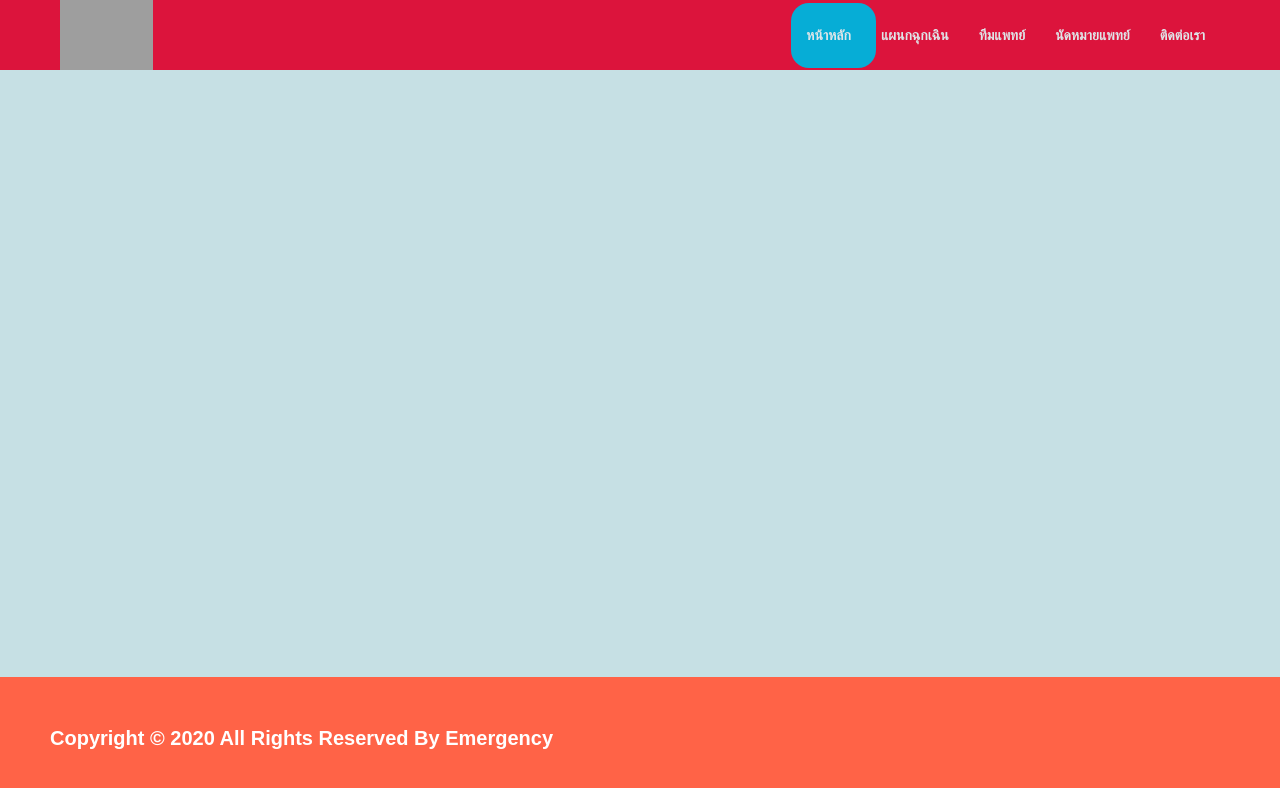
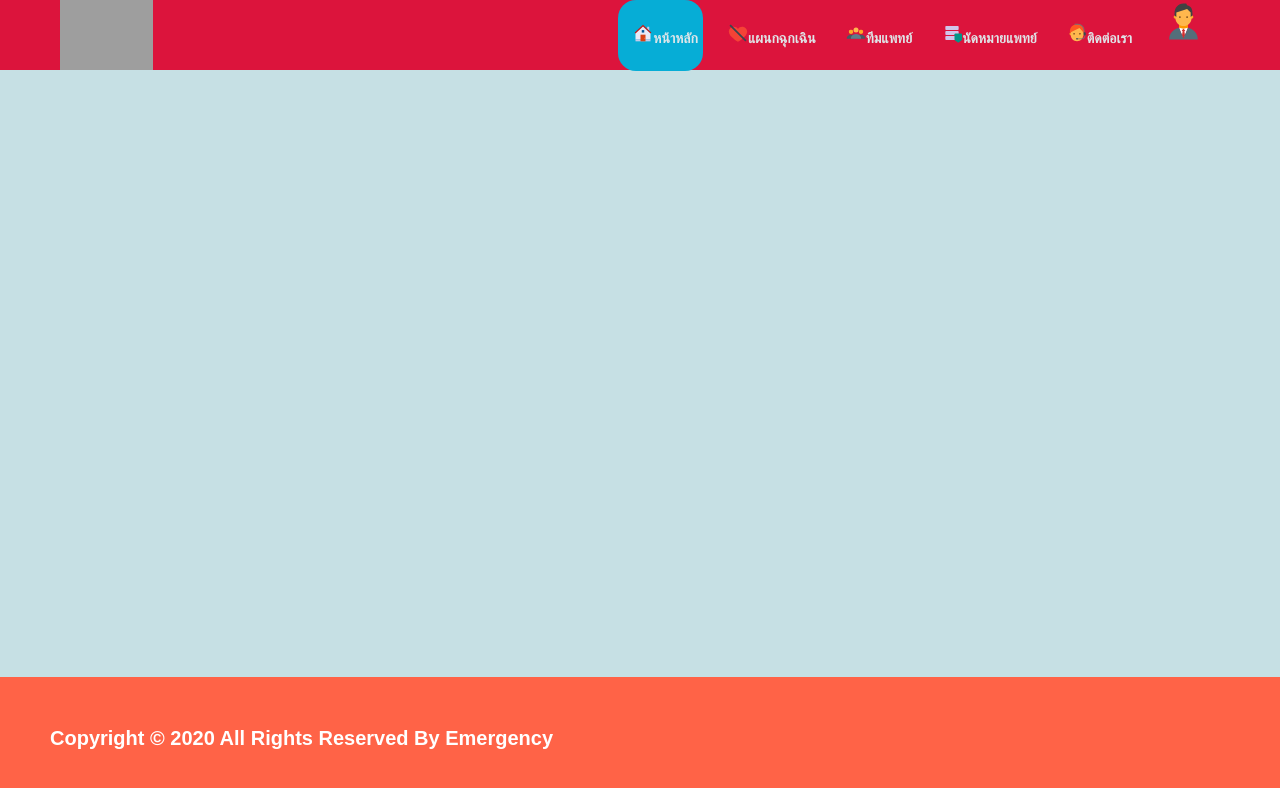
Before and after one commit to yoobaring/emergency, a React (Create React App) app in the folder fornend/: page / in a window 1280 px wide. Shown: the top 788 px of the page. Built offline with nearby package versions, Linux system fonts and the light colour scheme; grey boxes are pictures that could not be loaded.

Commit message:
Add library ICON

```diff
--- a/fornend/src/components/navbar/CollapseMenu.js
+++ b/fornend/src/components/navbar/CollapseMenu.js
@@ -1,5 +1,6 @@
 import React from 'react';
 import styled from 'styled-components';
+import { FcBusinessman ,FcAssistant ,FcDataProtection,FcConferenceCall,FcDislike ,FcHome} from "react-icons/fc";
 
 import { useSpring, animated } from 'react-spring';
 
@@ -15,12 +16,15 @@ const CollapseMenu = (props) => {
         }).interpolate(openValue => `translate3d(0, ${openValue}px, 0`),
       }}
       >
+        <br></br><br></br><br></br>
         <NavLinks>
-          <li><a href="/" onClick={props.handleNavbar}>หน้าหลัก</a></li>
-          <li><a href="/" onClick={props.handleNavbar}>แผนกฉุกเฉิน</a></li>
-          <li><a href="/" onClick={props.handleNavbar}>ทีมแพทย์</a></li>
-          <li><a href="/" onClick={props.handleNavbar}>นัดหมายแพทย์</a></li>
-          <li><a href="/" onClick={props.handleNavbar}>ติดต่อเรา</a></li>
+          <b />
+          <li><a  href="/" onClick={props.handleNavbar}><FcHome size="30"/>หน้าหลัก</a></li><br></br>
+          <li><a href="/department" onClick={props.handleNavbar}><FcDislike size="30"/>แผนกฉุกเฉิน</a></li><br></br>
+          <li><a href="/team" onClick={props.handleNavbar}><FcConferenceCall size="30"/>ทีมแพทย์</a></li><br></br>
+          <li><a href="/engage" onClick={props.handleNavbar}><FcDataProtection size="30"/>นัดหมายแพทย์</a></li><br></br>
+          <li><a href="/contact" onClick={props.handleNavbar}><FcAssistant size="30"/>ติดต่อเรา</a></li><br></br>
+          <li><a href="/login" onClick={props.handleNavbar}><FcBusinessman size="30"/>Login</a></li>
         </NavLinks>
       </CollapseWrapper>
     );
--- a/fornend/src/components/navbar/Navbar.js
+++ b/fornend/src/components/navbar/Navbar.js
@@ -2,10 +2,16 @@
 import React from 'react'
 import styled from "styled-components";
 import { useSpring, animated, config } from "react-spring";
+
 import Brand from "./Brand";
 import BurgerMenu from "./BurgerMenu";
 import CollapseMenu from "./CollapseMenu";
 import './Scoll.css';
+import { FcBusinessman ,FcAssistant ,FcDataProtection,FcConferenceCall,FcDislike ,FcHome} from "react-icons/fc";
+
+
+
+
 
 const Navbar = (props) => {
   const barAnimation = useSpring({
@@ -32,13 +38,19 @@ const Navbar = (props) => {
           <Brand />
 
           <NavLinks style={linkAnimation}>
-            <a href="/">หน้าหลัก</a>
-            <a href="/">แผนกฉุกเฉิน</a>
-            <a href="/">ทีมแพทย์</a>
-            <a href="/">นัดหมายแพทย์</a>
-            <a href="/">ติดต่อเรา</a>
+
+            <a href="/"><FcHome size="20"/>หน้าหลัก</a>
+            <a href="/department"><FcDislike size="20"/>แผนกฉุกเฉิน</a>
+            <a href="/team"><FcConferenceCall size="20"/>ทีมแพทย์</a>
+            <a href="/engage"><FcDataProtection size="20"/>นัดหมายแพทย์</a>
+            <a href="/contact"><FcAssistant size="20"/>ติดต่อเรา</a>
+            <a href="/login"><FcBusinessman size="43" /></a>
+
+
             <div class="animation start-home"></div>
+
           </NavLinks>
+
           <BurgerWrapper>
             <BurgerMenu
               navbarState={props.navbarState}
@@ -51,6 +63,7 @@ const Navbar = (props) => {
         navbarState={props.navbarState}
         handleNavbar={props.handleNavbar}
       />
+
    </>
   )
 }
```
